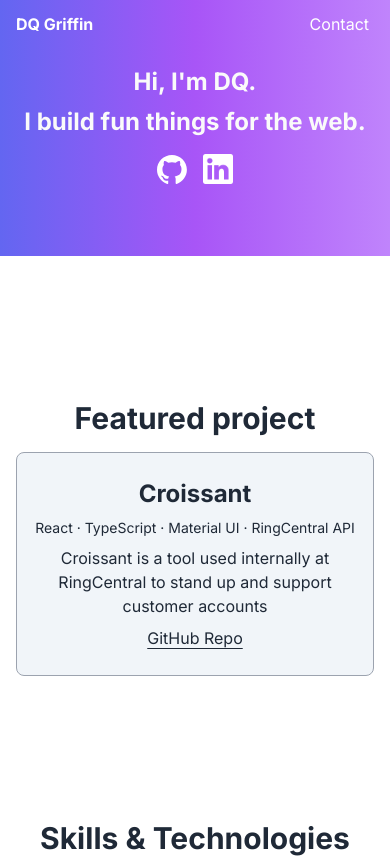
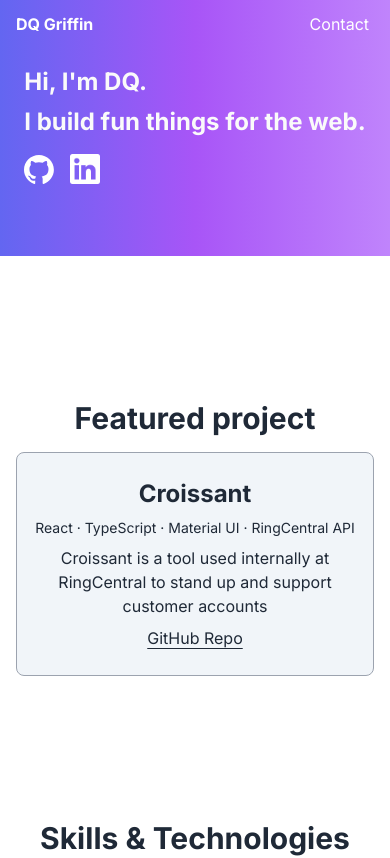
Before and after one commit to DQGriffin/personal-site, a Next.js app: page / in a window 390 px wide. Shown: the top 858 px of the page. Built offline with nearby package versions, Linux system fonts and the light colour scheme.

Commit message:
Left justify hero text on mobile

```diff
--- a/components/shared/Hero.tsx
+++ b/components/shared/Hero.tsx
@@ -6,7 +6,7 @@
     return (
         <div className='flex justify-center items-center bg-gradient-to-r from-indigo-500 via-purple-500 to-purple-400 dark:from-black dark:to-black text-zinc-50'>
             <div className="lg:container md:mx-auto lg:mx-auto mx-4">
-                <div className='w-full h-64 lg:h-[500px] flex justify-center items-center lg:items-start flex-col'>
+                <div className='w-full h-64 lg:h-[500px] flex justify-center items-start flex-col'>
                     <h2 className='text-2xl lg:text-5xl font-bold mb-2'>Hi, I&apos;m DQ.</h2>
                     <h2 className='text-2xl lg:text-5xl font-bold mb-2'>I build fun things for the web.</h2>
                     <div className='space-x-4 mt-2'>
```
